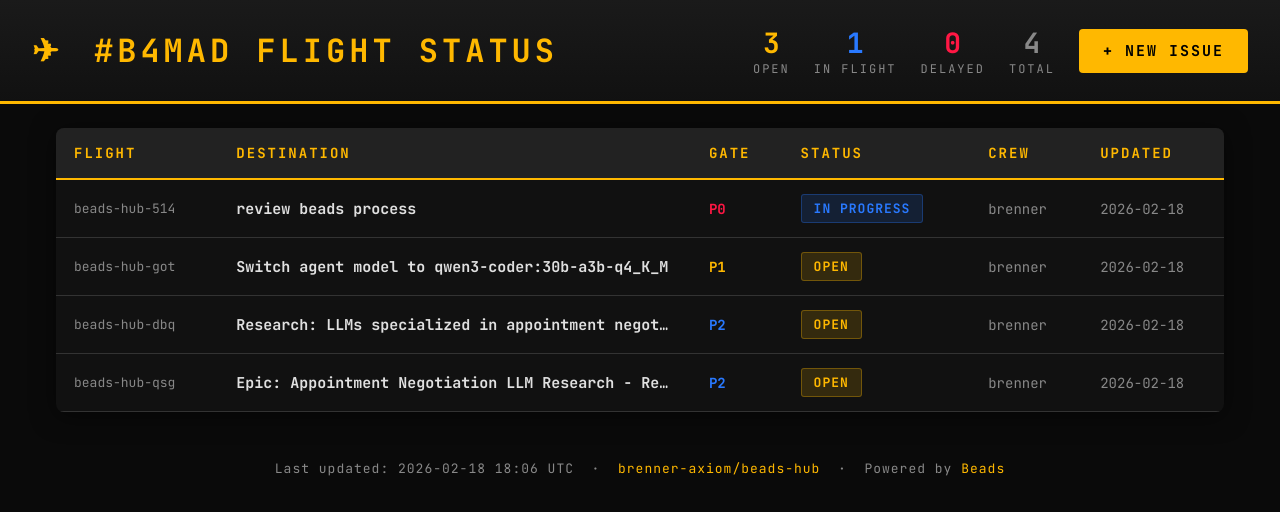
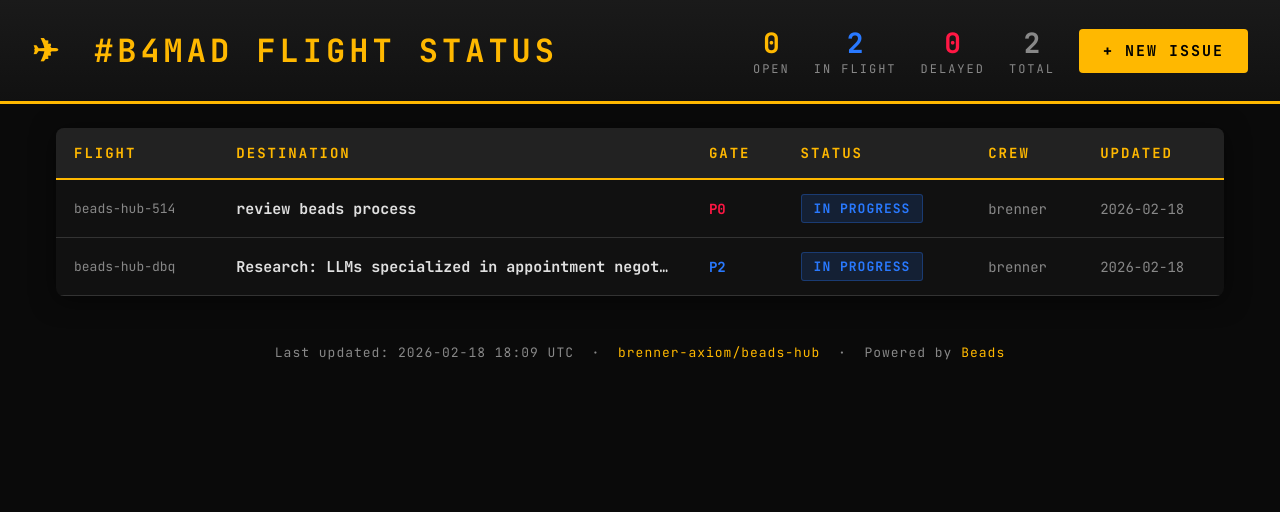
Before and after one commit to brenner-axiom/beads-hub, a plain HTML site: page docs/index.html in a window 1280 px wide. Drawn offline with Linux system fonts and the light colour scheme.

Commit message:
chore: sync beads and regenerate board

```diff
--- a/docs/index.html
+++ b/docs/index.html
@@ -347,10 +347,10 @@
     <h1><span class="plane">✈</span> #B4mad Flight Status</h1>
   </div>
   <div class="header-right">
-    <div class="stat stat-open"><div class="stat-value">3</div><div class="stat-label">Open</div></div>
-    <div class="stat stat-progress"><div class="stat-value">1</div><div class="stat-label">In Flight</div></div>
+    <div class="stat stat-open"><div class="stat-value">0</div><div class="stat-label">Open</div></div>
+    <div class="stat stat-progress"><div class="stat-value">2</div><div class="stat-label">In Flight</div></div>
     <div class="stat stat-blocked"><div class="stat-value">0</div><div class="stat-label">Delayed</div></div>
-    <div class="stat stat-total"><div class="stat-value">4</div><div class="stat-label">Total</div></div>
+    <div class="stat stat-total"><div class="stat-value">2</div><div class="stat-label">Total</div></div>
     <a href="https://github.com/brenner-axiom/beads-hub/issues/new" class="new-issue-btn" title="File a new issue">+ New Issue</a>
   </div>
 </div>
@@ -368,14 +368,12 @@
     </thead>
     <tbody>
 <tr class="row status-in_progress p0"><td class="bead-id" data-label="Flight"><a href="https://github.com/brenner-axiom/beads-hub/issues/17">beads-hub-514</a></td><td class="title" data-label="Dest">review beads process</td><td class="priority" data-label="Gate">P0</td><td class="status" data-label="Status"><span class="status-badge">IN PROGRESS</span></td><td class="owner" data-label="Crew">brenner</td><td class="updated" data-label="Updated">2026-02-18</td></tr>
-<tr class="row status-open p1"><td class="bead-id" data-label="Flight"><a href="https://github.com/brenner-axiom/beads-hub/issues?q=beads-hub-got">beads-hub-got</a></td><td class="title" data-label="Dest">Switch agent model to qwen3-coder:30b-a3b-q4_K_M</td><td class="priority" data-label="Gate">P1</td><td class="status" data-label="Status"><span class="status-badge">OPEN</span></td><td class="owner" data-label="Crew">brenner</td><td class="updated" data-label="Updated">2026-02-18</td></tr>
-<tr class="row status-open p2"><td class="bead-id" data-label="Flight"><a href="https://github.com/brenner-axiom/beads-hub/issues?q=beads-hub-dbq">beads-hub-dbq</a></td><td class="title" data-label="Dest">Research: LLMs specialized in appointment negotiation / scheduling languages</td><td class="priority" data-label="Gate">P2</td><td class="status" data-label="Status"><span class="status-badge">OPEN</span></td><td class="owner" data-label="Crew">brenner</td><td class="updated" data-label="Updated">2026-02-18</td></tr>
-<tr class="row status-open p2"><td class="bead-id" data-label="Flight"><a href="https://github.com/brenner-axiom/beads-hub/issues?q=beads-hub-qsg">beads-hub-qsg</a></td><td class="title" data-label="Dest">Epic: Appointment Negotiation LLM Research - Refine goals and create doc draft</td><td class="priority" data-label="Gate">P2</td><td class="status" data-label="Status"><span class="status-badge">OPEN</span></td><td class="owner" data-label="Crew">brenner</td><td class="updated" data-label="Updated">2026-02-18</td></tr>
+<tr class="row status-in_progress p2"><td class="bead-id" data-label="Flight"><a href="https://github.com/brenner-axiom/beads-hub/issues?q=beads-hub-dbq">beads-hub-dbq</a></td><td class="title" data-label="Dest">Research: LLMs specialized in appointment negotiation / scheduling languages</td><td class="priority" data-label="Gate">P2</td><td class="status" data-label="Status"><span class="status-badge">IN PROGRESS</span></td><td class="owner" data-label="Crew">brenner</td><td class="updated" data-label="Updated">2026-02-18</td></tr>
     </tbody>
   </table>
 </div>
 <div class="footer">
-  Last updated: 2026-02-18 18:06 UTC &nbsp;·&nbsp; <a href="https://github.com/brenner-axiom/beads-hub">brenner-axiom/beads-hub</a> &nbsp;·&nbsp; Powered by <a href="https://github.com/steveyegge/beads">Beads</a>
+  Last updated: 2026-02-18 18:09 UTC &nbsp;·&nbsp; <a href="https://github.com/brenner-axiom/beads-hub">brenner-axiom/beads-hub</a> &nbsp;·&nbsp; Powered by <a href="https://github.com/steveyegge/beads">Beads</a>
 </div>
 </body>
 </html>
```
